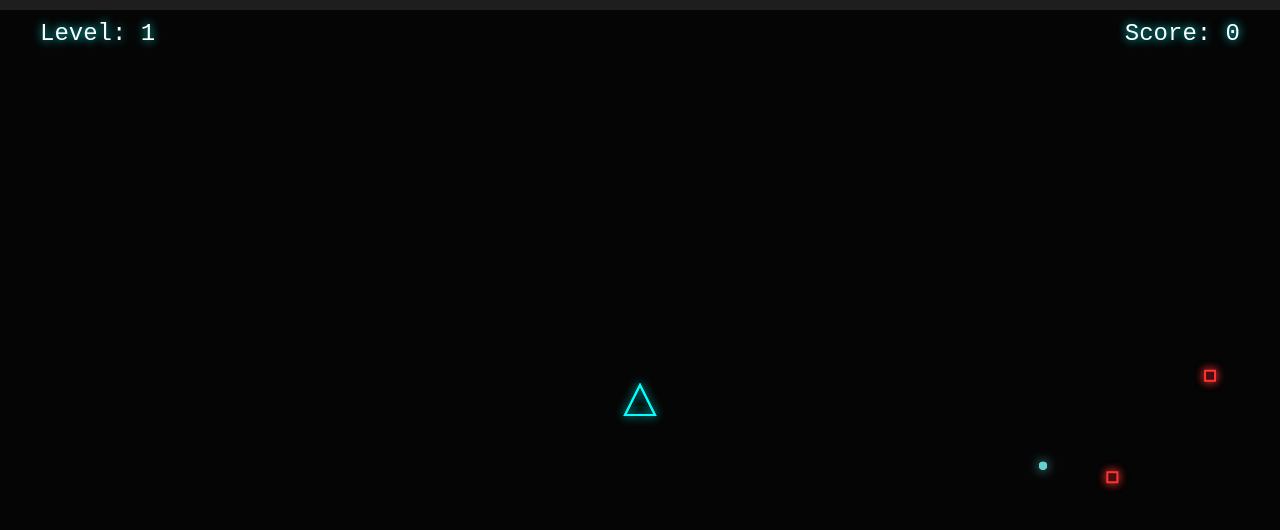
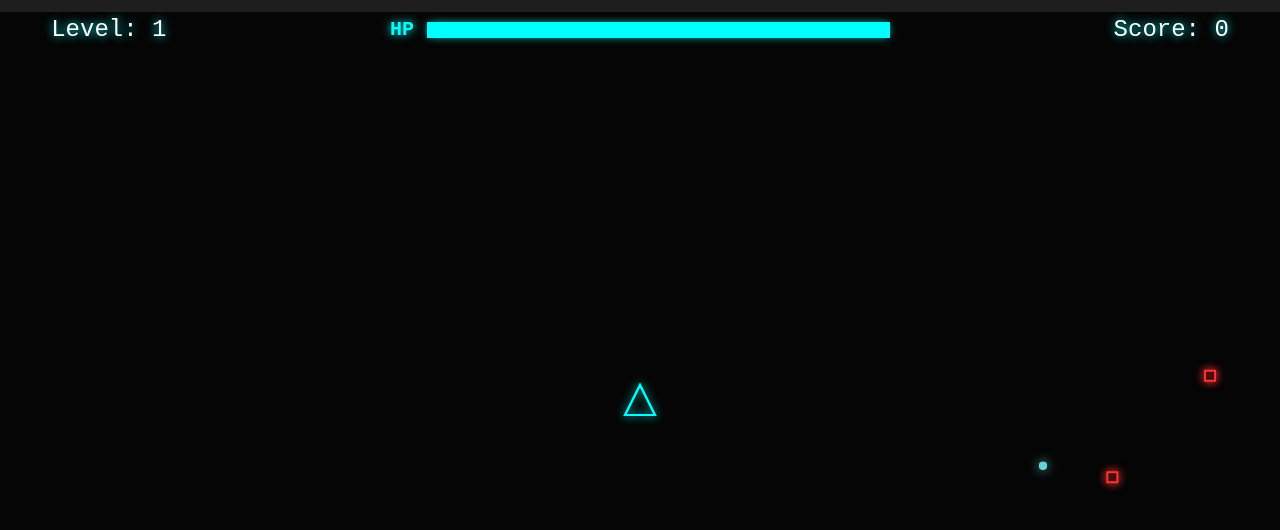
Before and after one commit to tetsu/neon-swarm, a plain HTML site: page index.html in a window 1280 px wide. Both pictures are taken after a click on the button "START OVERDRIVE". Drawn offline with Linux system fonts and the light colour scheme.

Commit message:
add HP gage

```diff
--- a/index.html
+++ b/index.html
@@ -18,6 +18,12 @@
             <div id="hud" class="hidden">
                 <div class="top-bar">
                     <div id="level-display">Level: <span id="level-val">1</span></div>
+                    <div id="player-hp-container">
+                        <div id="player-hp-text">HP</div>
+                        <div id="player-hp-bar">
+                            <div id="player-hp-fill"></div>
+                        </div>
+                    </div>
                     <div id="score-display">Score: <span id="score-val">0</span></div>
                 </div>
                 <div class="bottom-bar hidden" id="boss-hp-container">
--- a/src/entities/DataCube.js
+++ b/src/entities/DataCube.js
@@ -8,13 +8,18 @@ class DataCube {
         this.color = '#3f3'; // Neon green
         this.collectRange = 100;
         this.speed = 300;
+        this.xpValue = 1;
     }
 
-    spawn(game, x, y) {
+    spawn(game, x, y, xpValue = 1) {
         this.active = true;
         this.game = game;
         this.x = x;
         this.y = y;
+        this.xpValue = xpValue;
+
+        // Scale size slightly with xpValue, but keep base around 6. Max addition is +10.
+        this.size = 6 + Math.min(10, Math.floor((xpValue - 1) * 2));
     }
 
     update(dt) {
@@ -36,7 +41,7 @@ class DataCube {
 
             // Collection
             if (dist < this.game.player.size + this.size) {
-                this.game.player.gainXp(1);
+                this.game.player.gainXp(this.xpValue);
                 this.active = false;
             }
         }
--- a/src/entities/Enemy.js
+++ b/src/entities/Enemy.js
@@ -34,7 +34,8 @@ class Enemy {
 
         // Drop XP
         const drop = this.game.dataCubes.get();
-        drop.spawn(this.game, this.x, this.y);
+        const xpAmount = Math.max(1, Math.floor((10 + (this.game.player.level * 2)) / 5) - 1);
+        drop.spawn(this.game, this.x, this.y, xpAmount);
 
         // Chain Reaction Logic (Feature Set A)
         if (Math.random() < 0.10) { // 10% chance
--- a/src/entities/Player.js
+++ b/src/entities/Player.js
@@ -49,6 +49,10 @@ class Player {
             this.attack();
             this.attackTimer = 0;
         }
+
+        // Update UI HP
+        const hpPct = Math.max(0, this.hp / this.maxHp) * 100;
+        document.getElementById('player-hp-fill').style.width = hpPct + '%';
     }
 
     attack() {
--- a/style.css
+++ b/style.css
@@ -65,9 +65,11 @@ canvas {
 .top-bar {
     display: flex;
     justify-content: space-between;
-    padding: 20px 40px;
-    font-size: 24px;
+    align-items: center;
+    padding: 2vh 4vw;
+    font-size: clamp(14px, 2vw, 24px);
     text-shadow: 0 0 10px var(--neon-blue);
+    width: 100%;
 }
 
 #xp-bar-container {
@@ -75,7 +77,7 @@ canvas {
     top: 0;
     left: 0;
     width: 100%;
-    height: 10px;
+    height: clamp(5px, 1.5vh, 15px);
     background: rgba(255, 255, 255, 0.1);
 }
 
@@ -89,24 +91,24 @@ canvas {
 
 .bottom-bar {
     position: absolute;
-    bottom: 30px;
+    bottom: 4vh;
     left: 50%;
     transform: translateX(-50%);
-    width: 60%;
+    width: clamp(300px, 60vw, 800px);
     text-align: center;
 }
 
 #boss-name {
     color: var(--neon-red);
     text-shadow: 0 0 10px var(--neon-red);
-    margin-bottom: 5px;
-    font-size: 20px;
+    margin-bottom: 1vh;
+    font-size: clamp(14px, 2vw, 20px);
     letter-spacing: 2px;
 }
 
 #boss-hp-bar {
     width: 100%;
-    height: 20px;
+    height: clamp(10px, 3vh, 25px);
     background: rgba(255,0,0,0.2);
     border: 2px solid var(--neon-red);
 }
@@ -116,6 +118,34 @@ canvas {
     height: 100%;
     background: var(--neon-red);
     box-shadow: 0 0 15px var(--neon-red);
+    transition: width 0.1s linear;
+}
+
+#player-hp-container {
+    display: flex;
+    align-items: center;
+    gap: 1vw;
+    width: clamp(150px, 40vw, 500px);
+}
+
+#player-hp-text {
+    color: var(--neon-blue);
+    font-size: clamp(12px, 1.8vw, 20px);
+    font-weight: bold;
+}
+
+#player-hp-bar {
+    flex-grow: 1;
+    height: clamp(10px, 2vh, 20px);
+    background: rgba(0, 255, 255, 0.2);
+    border: 2px solid var(--neon-blue);
+}
+
+#player-hp-fill {
+    width: 100%;
+    height: 100%;
+    background: var(--neon-blue);
+    box-shadow: 0 0 10px var(--neon-blue);
     transition: width 0.1s linear;
 }
 
```
